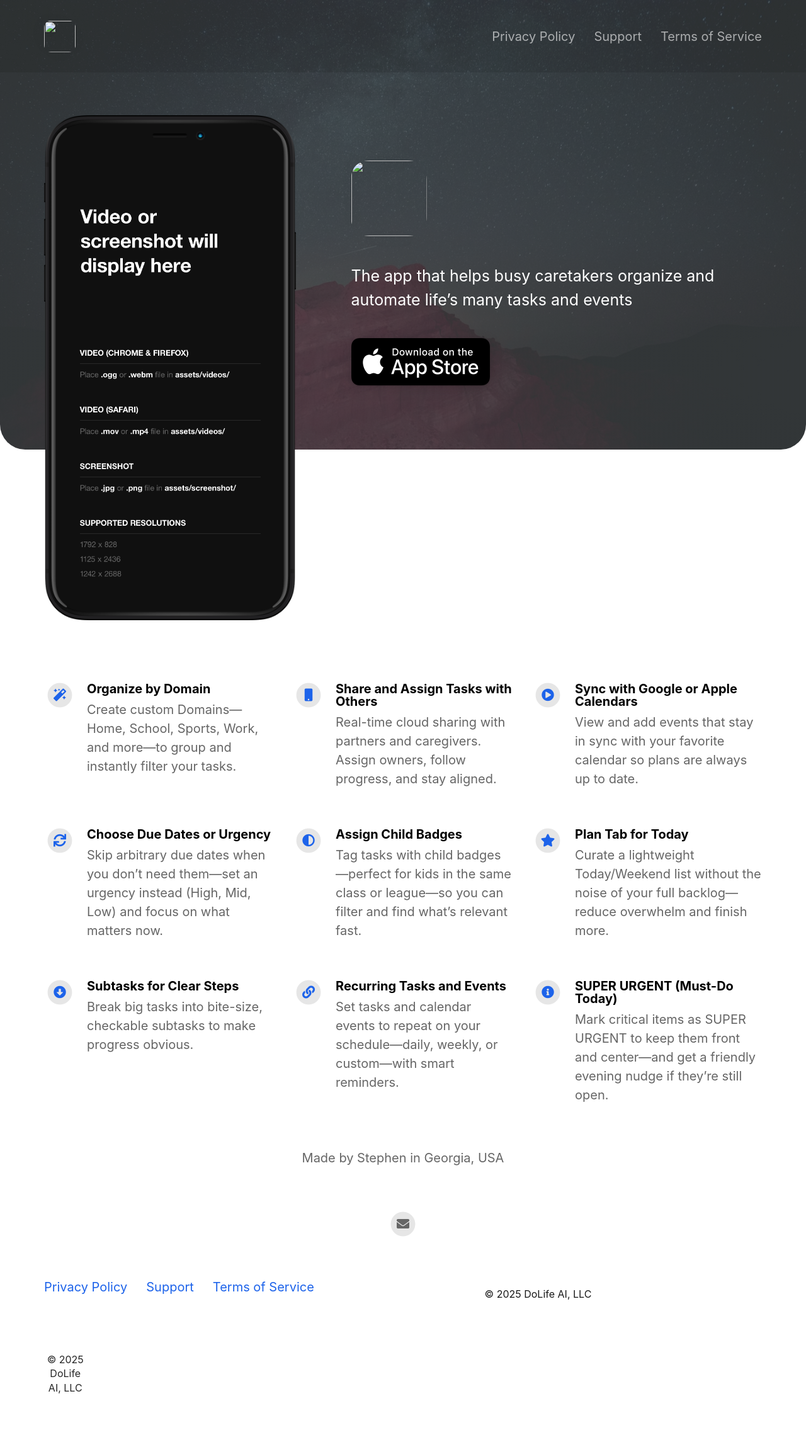
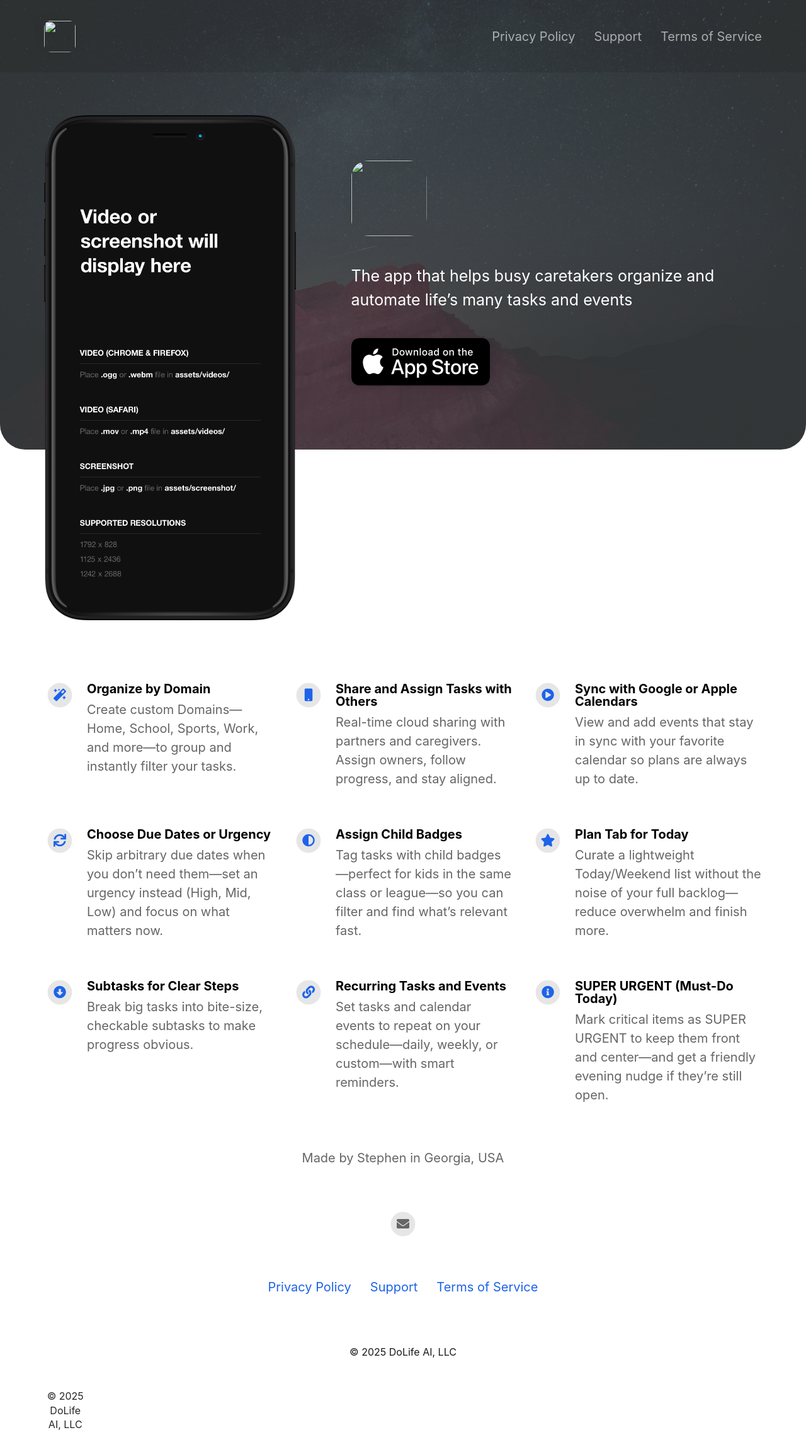
Before and after one commit to DoLife-AI/dolife-site, a Jekyll site: the page built from index.html, in a window 1280 px wide. Shown: the whole page at 63% size. Built offline with Jekyll 4.4.1, drawn with Linux system fonts in a browser that asks for light colours; nearby versions of some CDN libraries; before the commit the page ends 2247 px from its top, so only the background shows below that.

Commit message:
Update footer.html

```diff
--- a/_includes/footer.html
+++ b/_includes/footer.html
@@ -2,8 +2,8 @@
   {% if site.your_name %}
     <p class="footerText">Made by {% if site.your_link %}<a href="{{ site.your_link }}">{% endif %}{{ site.your_name }}{% if site.your_link %}</a>{% endif %}{% if site.your_city %} in {{ site.your_city }}{% endif %}</p>
   {% endif %}
+
   <div class="footerIcons">
-
     {% if site.linkedin_username %}
       <a href="https://linkedin.com/in/{{ site.linkedin_username }}">
         <span class="fa-stack fa-1x">
@@ -12,7 +12,6 @@
         </span>
       </a>
     {% endif %}
-
     {% if site.linkedin_company %}
       <a href="https://linkedin.com/company/{{ site.linkedin_company }}">
         <span class="fa-stack fa-1x">
@@ -21,7 +20,6 @@
         </span>
       </a>
     {% endif %}
-
     {% if site.facebook_username %}
       <a href="https://facebook.com/{{ site.facebook_username }}">
         <span class="fa-stack fa-1x">
@@ -30,7 +28,6 @@
         </span>
       </a>
     {% endif %}
-
     {% if site.twitter_username %}
       <a href="https://twitter.com/{{ site.twitter_username }}">
         <span class="fa-stack fa-1x">
@@ -39,7 +36,6 @@
         </span>
       </a>
     {% endif %}
-
     {% if site.instagram_username %}
       <a href="https://instagram.com/{{ site.instagram_username }}">
         <span class="fa-stack fa-1x">
@@ -48,7 +44,6 @@
         </span>
       </a>
     {% endif %}
-
     {% if site.mastodon_link %}
       <a rel="me" href="{{ site.mastodon_link }}">
         <span class="fa-stack fa-1x">
@@ -57,7 +52,6 @@
         </span>
       </a>
     {% endif %}
-
     {% if site.github_username %}
       <a href="https://github.com/{{ site.github_username }}">
         <span class="fa-stack fa-1x">
@@ -66,7 +60,6 @@
         </span>
       </a>
     {% endif %}
-
     {% if site.email_address %}
       <a href="mailto:{{ site.email_address }}">
         <span class="fa-stack fa-1x">
@@ -75,19 +68,22 @@
         </span>
       </a>
     {% endif %}
+  </div>
 
-	</div>
-  <div class="footerLinks">
+  <!-- Page links -->
+  <div class="footerLinks" style="text-align:center;">
     {% for page in site.pages %}
       <a href="{{ page.url | relative_url }}">{{ page.title }}</a>
     {% endfor %}
     {% if site.presskit_download_link %}
       <a href="{{ site.presskit_download_link }}">Press Kit</a>
     {% endif %}
-  </div> <!-- /.footerLinks -->
+  </div>
 
-<!-- Legal entity line -->
-<div style="display:block; width:max-content; margin:10px auto 22px; line-height:1.4; font-size:16px; opacity:.9; clear:both;">
+  <!-- Legal entity line (centered no matter what the theme does) -->
+  <div style="display:flex; justify-content:center; width:100%; margin:12px 0 24px; clear:both;">
+    <div style="line-height:1.4; font-size:16px; opacity:.9;">
       &copy; {{ site.time | date: "%Y" }} DoLife AI, LLC
     </div>
+  </div>
 </footer>
```
Lines whose indentation alone changed are shown as unchanged.
